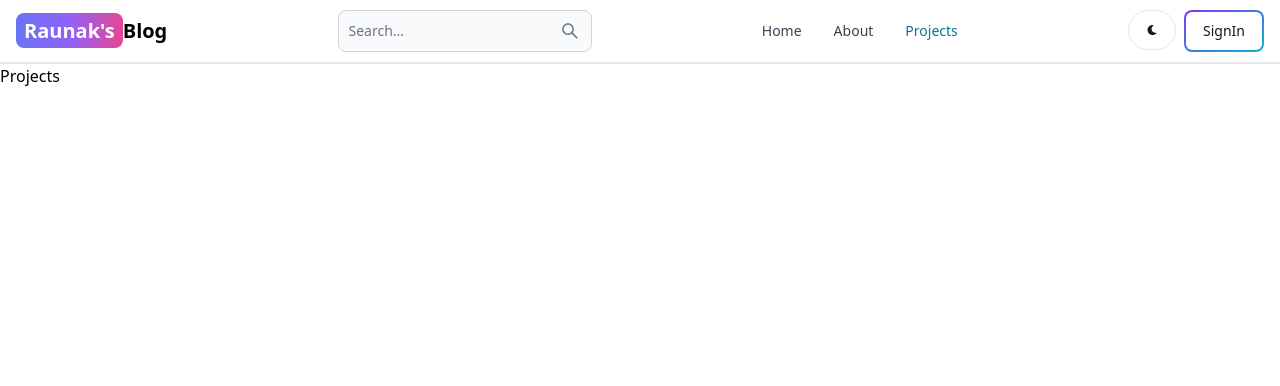
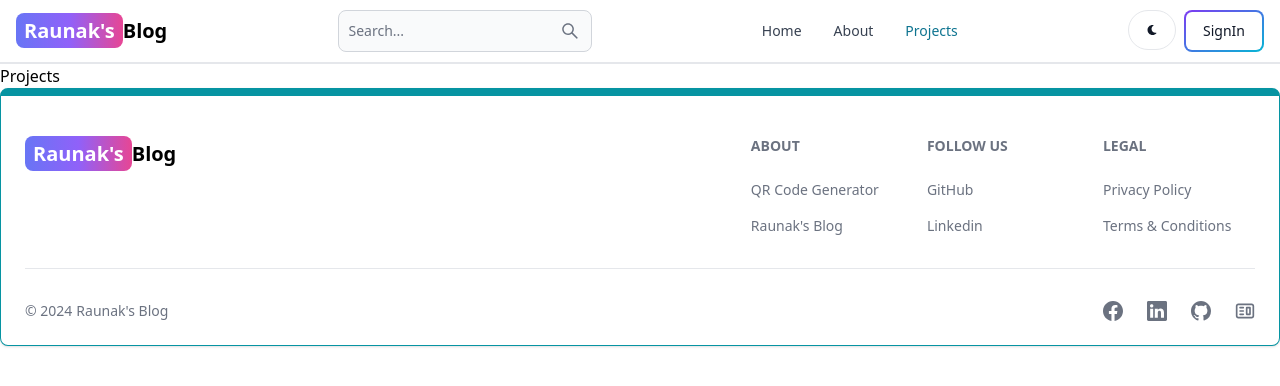
Before and after one commit to RaunakBag/MyBlogPage, a React (Vite) app in the folder client/: page /projects in a window 1280 px wide. Shown: the top 386 px of the page. Built offline with nearby package versions, Linux system fonts and the light colour scheme.

Commit message:
Added Footer

```diff
--- a/client/src/App.jsx
+++ b/client/src/App.jsx
@@ -6,6 +6,7 @@
 import Dashboard from './pages/Dashboard'
 import Projects from './pages/Projects'
 import Header from './components/Header'
+import Footer from './components/Footer'
 
 export default function App() {
   return (
@@ -20,6 +21,7 @@
           <Route path="/dashboard" element={<Dashboard/>}/>
           <Route path="/projects" element={<Projects/>}/>
         </Routes>
+        <Footer/>
       </BrowserRouter>
     </div>
   )
--- /dev/null
+++ b/client/src/components/Footer.jsx
@@ -0,0 +1,68 @@
+import { Footer } from "flowbite-react"
+import { Link } from "react-router-dom"
+import { BsFacebook, BsLinkedin, BsGithub } from "react-icons/bs";
+import { CgWebsite } from "react-icons/cg";
+
+
+
+export default function FooterCom() {
+    return (
+        <Footer container className="border border-t-8 border-teal-500">
+            <div className="w-full max-w-7xl mx-auto">
+                <div className="grid w-full justify-between sm:flex md:grid-col-1">
+                    <div className="mt-5">
+                        <Link to="/" className='self-center whitespace-nowrap text-lg sm:text-xl font-semibold dark:text-white'>
+                            <span className='px-2 py-1 bg-gradient-to-r from-indigo-500 via-purple-500 to-pink-500 rounded-lg text-white'>Raunak's</span>
+                            Blog
+                        </Link>
+                    </div>
+                    <div className="grid grid-cols-2 gap-8 mt-4 sm:grid-cols-3 sm:gap-6">
+                        <div>
+                            <Footer.Title title="About" />
+                            <Footer.LinkGroup col>
+                                <Footer.Link href="https://qrcode-generator-raunak.netlify.app/" target="_blank" rel='noopener noreferrer'>
+                                    QR Code Generator
+                                </Footer.Link>
+                                <Footer.Link href="/about" target="_blank" rel='noopener noreferrer'>
+                                    Raunak's Blog
+                                </Footer.Link>
+                            </Footer.LinkGroup>
+                        </div>
+                        <div>
+                            <Footer.Title title="Follow Us" />
+                            <Footer.LinkGroup col>
+                                <Footer.Link href="https://github.com/RaunakBag" target="_blank" rel='noopener noreferrer'>
+                                    GitHub
+                                </Footer.Link>
+                                <Footer.Link href="https://www.linkedin.com/in/raunak-bag-3b0a69153/" target="_blank" rel='noopener noreferrer'>
+                                    Linkedin
+                                </Footer.Link>
+                            </Footer.LinkGroup>
+                        </div>
+                        <div>
+                        <Footer.Title title="Legal" />
+                        <Footer.LinkGroup col>
+                            <Footer.Link href="#">
+                                Privacy Policy
+                            </Footer.Link>
+                            <Footer.Link href="#">
+                                Terms &amp; Conditions
+                            </Footer.Link>
+                        </Footer.LinkGroup>
+                        </div>
+                    </div>
+                </div>
+                <Footer.Divider/>
+                <div className="w-full sm:flex sm:items-center sm:justify-between">
+                    <Footer.Copyright href='#' by="Raunak's Blog" year={new Date().getFullYear()}/>
+                    <div className="flex gap-6 sm:mt-0 mt-4 sm:justify-center">
+                    <Footer.Icon href="#" icon={BsFacebook}/>
+                    <Footer.Icon href="https://www.linkedin.com/in/raunak-bag-3b0a69153/" icon={BsLinkedin}/>
+                    <Footer.Icon href="https://github.com/RaunakBag" icon={BsGithub}/>
+                    <Footer.Icon href="https://raunakbag.netlify.app/" icon={CgWebsite}/>
+                </div>
+                </div>
+            </div>
+        </Footer>
+    )
+}
```
